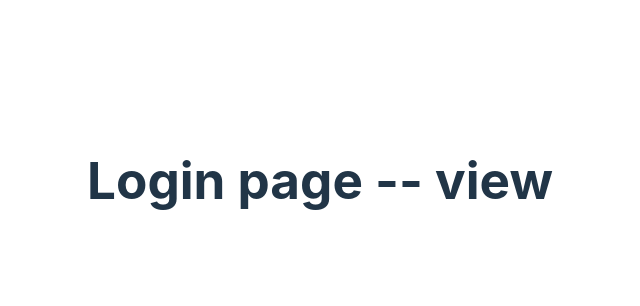
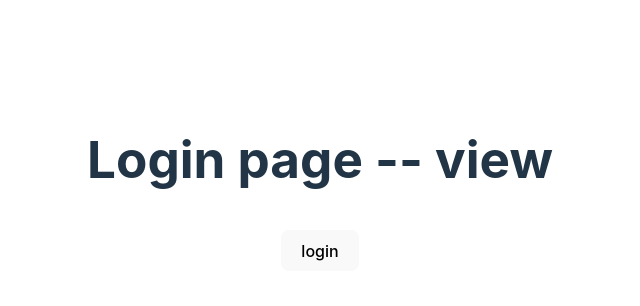
Before and after one commit to openSkyt/HipChat, a website built with Vite: page index.html in a window 1280 px wide. Shown: the part 220-526 px from the top of the page, without its empty margins (320-960 px from the left). Built offline with nearby package versions, Linux system fonts and the light colour scheme.

Commit message:
very basic mvc, renderer ftw 💯

```diff
--- a/public/views/login.html
+++ b/public/views/login.html
@@ -1 +1,3 @@
 <h1>Login page -- view</h1>
+
+<button>login</button>
--- a/src/controller.ts
+++ b/src/controller.ts
@@ -1,25 +1,26 @@
+import { render } from "./renderer.ts";
+
 export function appController(root: HTMLDivElement) {
 
     const login = async () => {
-        const loginPage: string = await fetch("/views/login.html").then(res => res.text());
+        const page = await render(root, "login");
 
-        root.innerHTML = loginPage;
+        page.querySelector("button")!.onclick = profile;
     }
-    const profile = () => {
-        root.innerHTML = "profile page"
+    const profile = async () => {
+        const page = await render(root, "profile");
+
+        page.querySelector("button")!.onclick = login;
     }
-    const conversations = () => {
-    }
-    const publicChat = () => {
-    }
-    const privateChat = () => {
-    }
+    // const conversations = () => {
+    // }
+    // const publicChat = () => {
+    // }
+    // const privateChat = () => {
+    // }
 
     return {
         login,
-        profile,
-        conversations,
-        publicChat,
-        privateChat
+        profile
     }
 }
--- a/src/main.ts
+++ b/src/main.ts
@@ -7,4 +7,6 @@ if (appDiv === null) {
     throw new Error("missing root element to render to")
 }
 
-appController(appDiv).login();
+const app = appController(appDiv);
+
+app.login();
--- /dev/null
+++ b/src/renderer.ts
@@ -0,0 +1,13 @@
+export const render = async (root: HTMLElement, view: string) => {
+    const loginPage: string = await fetch(`/views/${view}.html`).then(res => res.text());
+
+    const page = document.createElement("section");
+    page.classList.add(view);
+
+    page.innerHTML = loginPage;
+
+    root.innerHTML = "";
+    root.appendChild(page);
+
+    return page;
+}
```
Also changed, not shown: public/views/profile.html (added, +3 -0 lines).
